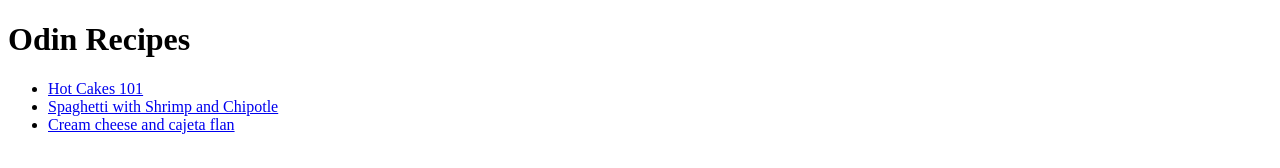
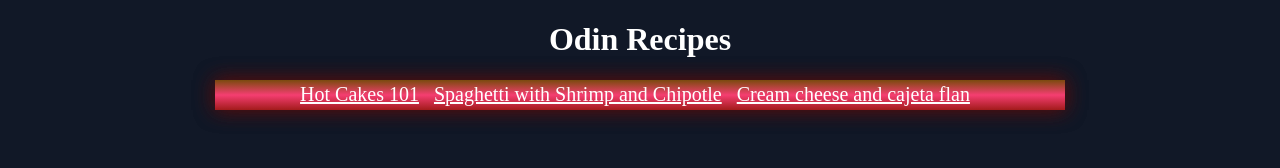
Before and after one commit to mariocruz4/odin-recipes, a plain HTML site: page index.html in a window 1280 px wide. Drawn offline with Linux system fonts and the light colour scheme.

Commit message:
A new Style to the main page

```diff
--- a/index.html
+++ b/index.html
@@ -3,14 +3,17 @@
     <head>
         <meta charset="UTF-8">
         <title>Odin Recipes</title>
+        <link rel="stylesheet" href="styles_index.css">
     </head>
 
     <body>
         <h1>Odin Recipes</h1>
-        <ul>
-            <li><a href="recipes/hot_cakes.html" target="_blank" rel="noopener noreferrer">Hot Cakes 101</a></li>
-            <li><a href="recipes/sp_w_sh_a_chi.html" target="_blank" rel="noopener noreferrer">Spaghetti with Shrimp and Chipotle</a></li>
-            <li><a href="recipes/cream_cheese_and_cajeta_flan.html" target="_blank" rel="noopener noreferrer">Cream cheese and cajeta flan</a></li>
-        </ul>
+        <div class="list">
+            <ul class="list">
+                <li><a href="recipes/hot_cakes.html" target="_blank" rel="noopener noreferrer">Hot Cakes 101</a></li>
+                <li><a href="recipes/sp_w_sh_a_chi.html" target="_blank" rel="noopener noreferrer">Spaghetti with Shrimp and Chipotle</a></li>
+                <li><a href="recipes/cream_cheese_and_cajeta_flan.html" target="_blank" rel="noopener noreferrer">Cream cheese and cajeta flan</a></li>
+            </ul>
+        </div>
     </body>
 </html>
--- /dev/null
+++ b/styles_index.css
@@ -0,0 +1,50 @@
+body{
+    background-color: rgb(17,24, 39);
+}
+
+h1{
+    text-align: center;
+    font-weight: bold;
+    color: rgb(255,255,255);
+}
+
+li{
+    text-align: center;
+    font-family:'Times New Roman', Times, serif;
+    display: inline-block;
+    margin-right: 10px;
+}
+
+.list{
+    background: linear-gradient(rgb(122, 74, 14), rgb(245, 62, 113), rgb(162, 27, 27));
+    box-shadow: 0 0 20px 0 rgba(83, 14, 14, 0.8);
+    width: 850px;
+    height: 30px;
+    align-content: center;
+    margin: auto;
+}
+
+ul{
+    list-style-type: none;
+    padding: 0;
+    margin: 0;
+    text-align: center;
+    color: white;
+    font-size: 20px;
+}
+
+a {
+    color: white;
+  }
+
+  a:visited {
+    color: rgba(161, 154, 154, 0.582));
+  }
+
+  a:hover {
+    color: purple;
+  }
+
+  a:active {
+    color: red;
+  }
```
